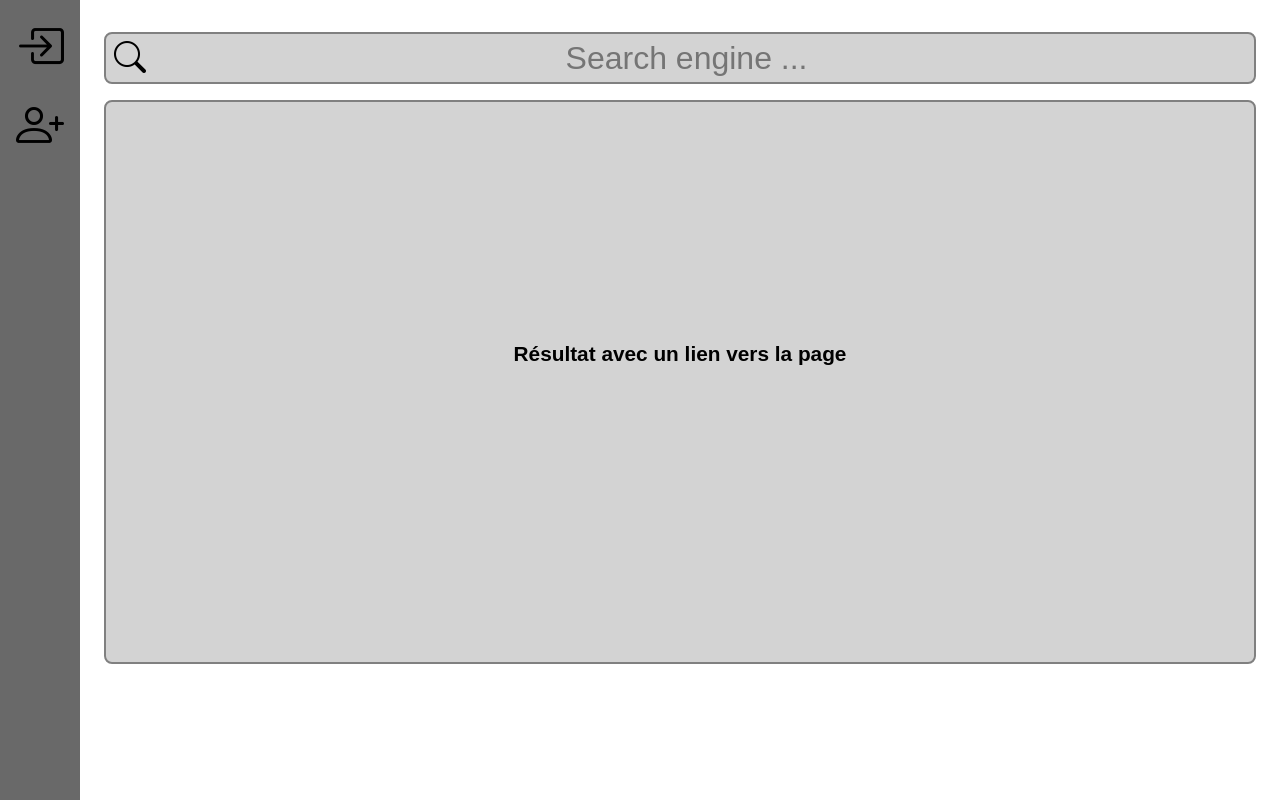
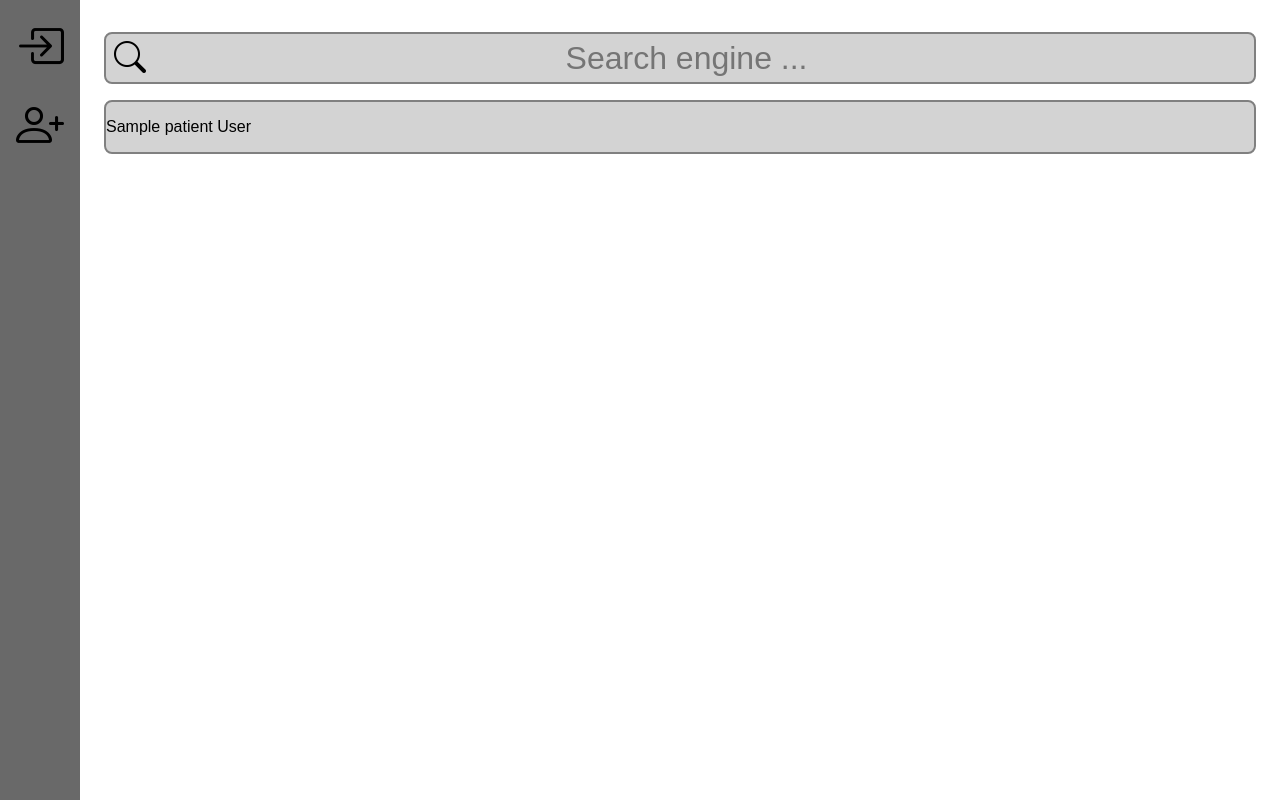
Before and after one commit to EvanFrouin/ProjetMaj, a Flask app: template web/templates/search.html in a window 1280 px wide. Run offline with Flask 2, Linux system fonts and the light colour scheme; the template is opened without the code that fills it: most values are stand-ins (such as "Sample title", 1, 10 or a date in 2020); some libraries are stand-ins or nearby versions.

Commit message:
[Update]:[search.html to handle query and its results]

```diff
--- a/web/templates/search.html
+++ b/web/templates/search.html
@@ -2,13 +2,24 @@
 {% block style %}{{ url_for('static', filename='style/pageContent.css') }}{% endblock %}
 {% block title %}Search{% endblock %}
 {% block content %}
+	<form id="queryForm" method="post" action={{ url_for("main.search") }}>
+    	<div class="container">
+    		<i id="queryButton" class="bi bi-search" onlcick=""></i>
+			<input name="query" class="text-centered rounded" type="text" placeholder="Search engine ...">
+		</div>
+	</form>
     <div class="container">
-            <i class="bi bi-search"></i>
-            <input class="text-centered rounded" type="text" placeholder="Search engine ...">
-        </div>
-        <div class="container" style="height: 35rem">
-            <p style="text-align: center; font-size: 1.3rem; font-weight: bold; margin-top: 15rem;">
-                Résultat avec un lien vers la page
-            </p>
-        </div>
+        {% if results %}
+ 			{% for patient in results %}
+				<p id="{{ patient.pk }}" onclick="displayPatient">{{ patient.name }} {{ patient.surname }}<p>
+			{% endfor %}
+		{% endif %}
+     </div>
+	<script type="text/javascript">
+		document.getElementById("queryButton").onclick = () => { document.getElementById("queryForm").submit(); };
+
+		function displayPatient() {
+			console.log('hello');
+		};
+	</script>
 {% endblock %}
```
